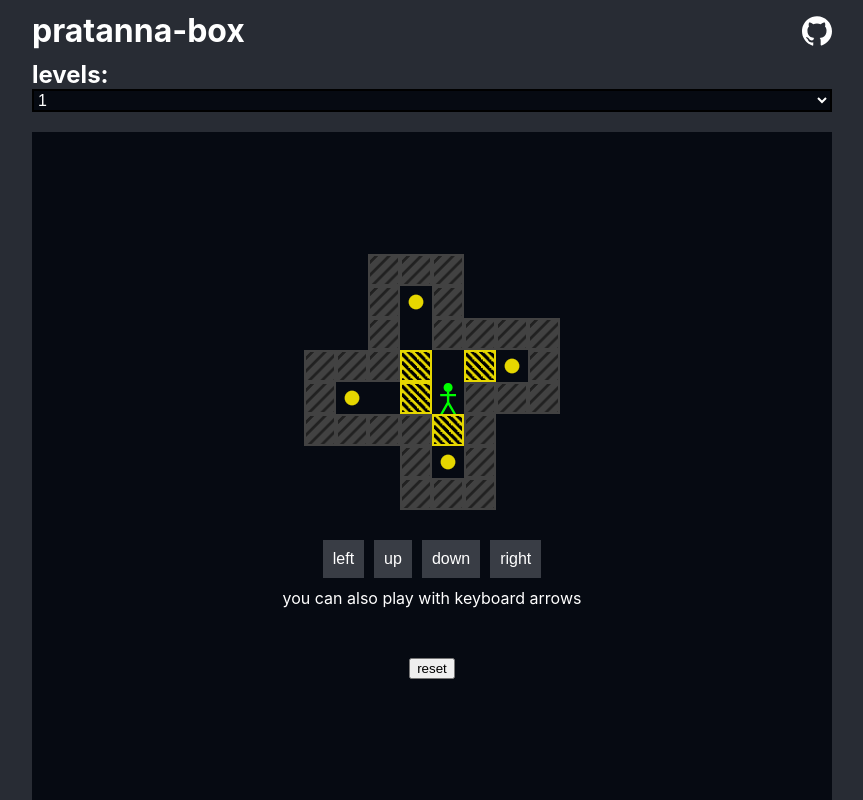
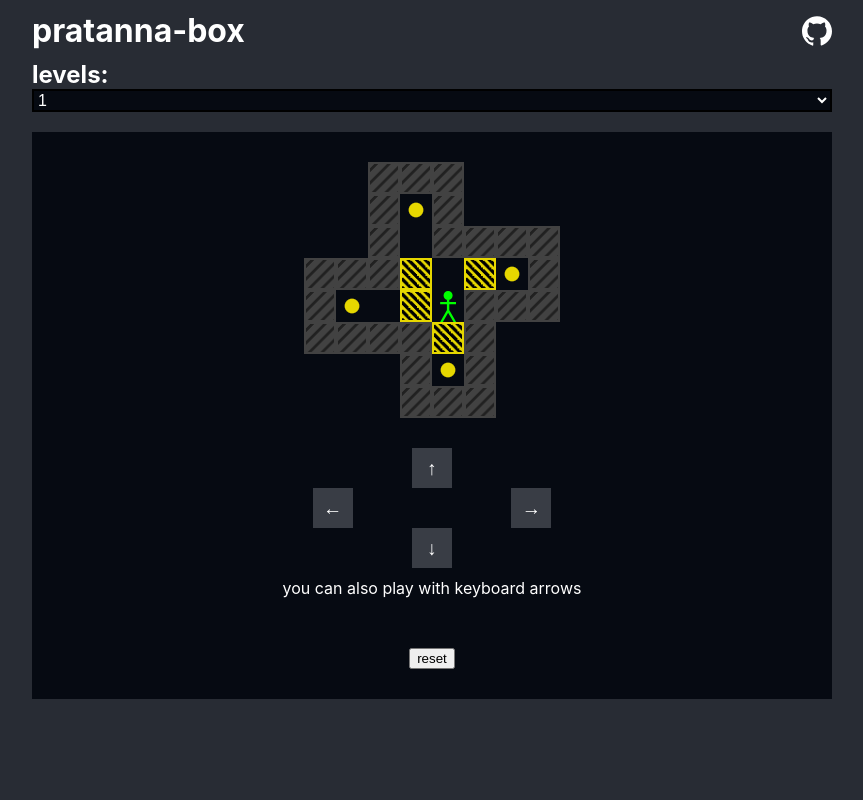
Before and after one commit to gabsprates/pratanna-box, a React (Create React App) app: page / in a window 1280 px wide. Shown: the whole page, without its empty margins (208-1071 px from the left). Built offline with nearby package versions, Linux system fonts and the light colour scheme; the HTML template or start-up script is replaced by a standard one.

Commit message:
feat: improve action buttons

```diff
--- a/src/App.css
+++ b/src/App.css
@@ -1,9 +1,12 @@
+body {
+  background-color: #282c34;
+}
+
 .app {
   color: white;
-  height: calc(100vh - 1px);
+  min-height: calc(100vh - 1px);
   font-size: 16px;
   padding-top: 1px;
-  background-color: #282c34;
 }
 
 .app-container {
@@ -49,7 +52,7 @@
 
 .app-board {
   display: flex;
-  padding: 15px;
+  padding: 30px 15px;
   flex-grow: 1;
   align-self: stretch;
   align-items: center;
@@ -139,16 +142,46 @@
   display: block;
   margin-top: 10px;
 }
-.app-actions button {
+.app-controls {
+  height: 120px;
+  margin: 0 30px;
+  position: relative;
+}
+.app-controls-left,
+.app-controls-up,
+.app-controls-down,
+.app-controls-right {
   color: #fff;
+  width: 40px;
+  height: 40px;
   border: 0;
-  margin: 0 5px;
-  padding: 10px;
-  font-size: 1em;
+  position: absolute;
+  font-size: 1.2em;
+  line-height: 40px;
   background-color: #393d45;
 }
 .app-actions button:hover {
   background-color: #4a4e56;
+}
+.app-controls-left {
+  left: 0;
+  top: 50%;
+  transform: translateY(-50%);
+}
+.app-controls-up {
+  left: 50%;
+  top: 0;
+  transform: translateX(-50%);
+}
+.app-controls-down {
+  left: 50%;
+  bottom: 0;
+  transform: translateX(-50%);
+}
+.app-controls-right {
+  right: 0;
+  top: 50%;
+  transform: translateY(-50%);
 }
 
 @media (max-width: 550px) {
--- a/src/App.tsx
+++ b/src/App.tsx
@@ -265,18 +265,36 @@ const Game = ({ setup, onFinish }: { setup: string; onFinish: () => void }) => {
       </table>
 
       <div className="app-actions">
-        <button data-arrow={KEYS.LEFT} onClick={handleButton}>
-          left
-        </button>
-        <button data-arrow={KEYS.UP} onClick={handleButton}>
-          up
-        </button>
-        <button data-arrow={KEYS.DOWN} onClick={handleButton}>
-          down
-        </button>
-        <button data-arrow={KEYS.RIGHT} onClick={handleButton}>
-          right
-        </button>
+        <div className="app-controls">
+          <button
+            onClick={handleButton}
+            className="app-controls-left"
+            data-arrow={KEYS.LEFT}
+          >
+            ←
+          </button>
+          <button
+            onClick={handleButton}
+            className="app-controls-up"
+            data-arrow={KEYS.UP}
+          >
+            ↑
+          </button>
+          <button
+            onClick={handleButton}
+            className="app-controls-down"
+            data-arrow={KEYS.DOWN}
+          >
+            ↓
+          </button>
+          <button
+            onClick={handleButton}
+            className="app-controls-right"
+            data-arrow={KEYS.RIGHT}
+          >
+            →
+          </button>
+        </div>
       </div>
 
       <button onClick={() => setReset((_reset) => (_reset % 2) + 1)}>
```
